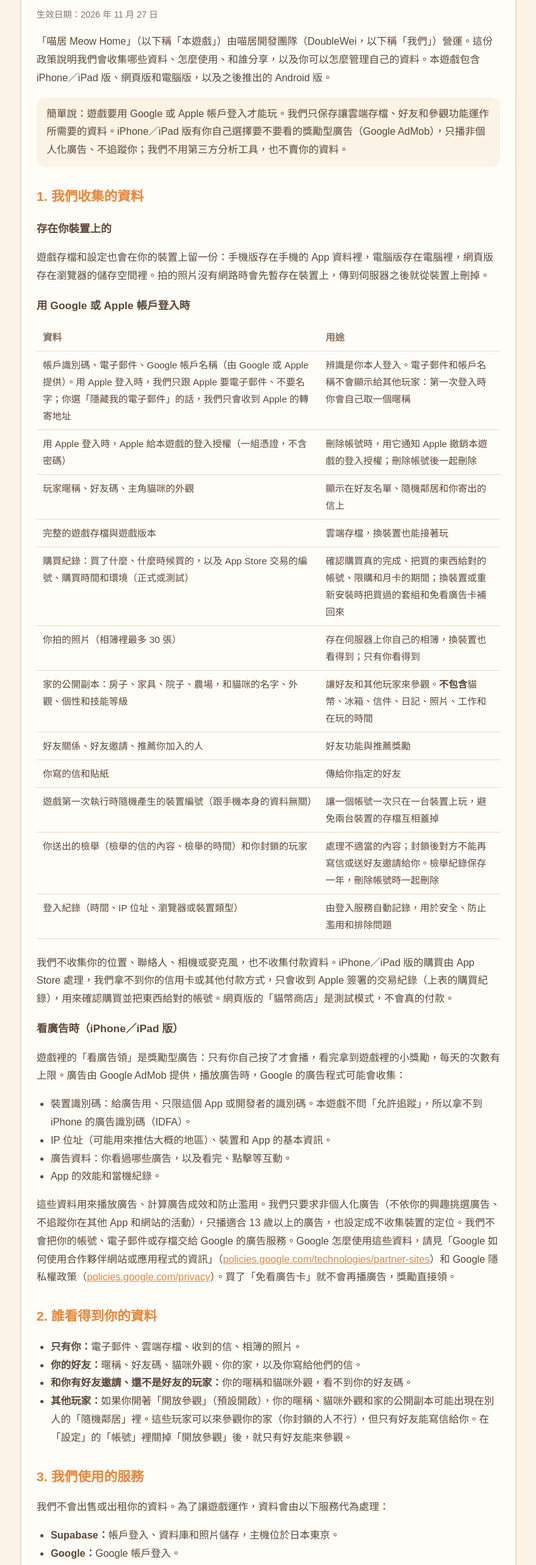
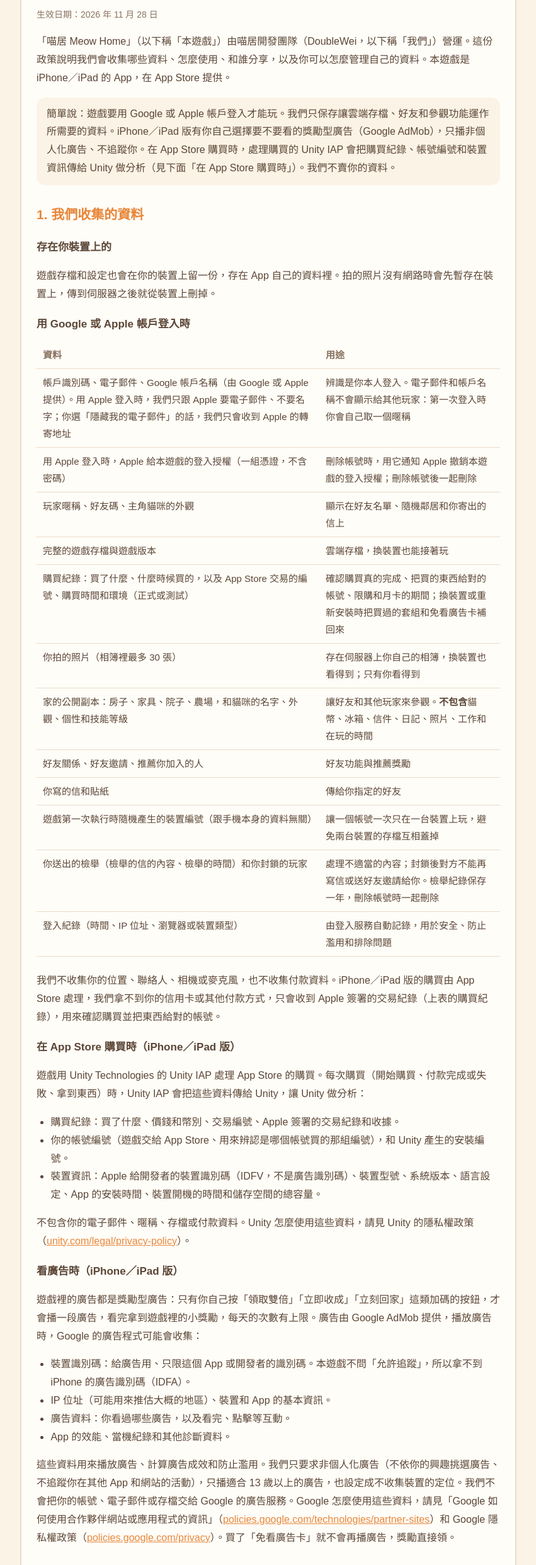
Before and after one commit to doublewei0724/doublewei0724.github.io, a plain HTML site: page privacy.html in a window 1280 px wide. Shown: the part 254-2739 px from the top of the page at 63% size, without its empty margins (214-1065 px from the left). Drawn offline with Linux system fonts and the light colour scheme.

Commit message:
官網 2026-11-27

```diff
--- a/privacy.html
+++ b/privacy.html
@@ -18,14 +18,14 @@
   </nav>
   <article>
     <h1>隱私權政策</h1>
-    <p class="muted">生效日期：2026 年 11 月 27 日</p>
+    <p class="muted">生效日期：2026 年 11 月 28 日</p>
 
-    <p>「喵居 Meow Home」（以下稱「本遊戲」）由喵居開發團隊（DoubleWei，以下稱「我們」）營運。這份政策說明我們會收集哪些資料、怎麼使用、和誰分享，以及你可以怎麼管理自己的資料。本遊戲包含 iPhone／iPad 版、網頁版和電腦版，以及之後推出的 Android 版。</p>
-    <div class="box">簡單說：遊戲要用 Google 或 Apple 帳戶登入才能玩。我們只保存讓雲端存檔、好友和參觀功能運作所需要的資料。iPhone／iPad 版有你自己選擇要不要看的獎勵型廣告（Google AdMob），只播非個人化廣告、不追蹤你；我們不用第三方分析工具，也不賣你的資料。</div>
+    <p>「喵居 Meow Home」（以下稱「本遊戲」）由喵居開發團隊（DoubleWei，以下稱「我們」）營運。這份政策說明我們會收集哪些資料、怎麼使用、和誰分享，以及你可以怎麼管理自己的資料。本遊戲是 iPhone／iPad 的 App，在 App Store 提供。</p>
+    <div class="box">簡單說：遊戲要用 Google 或 Apple 帳戶登入才能玩。我們只保存讓雲端存檔、好友和參觀功能運作所需要的資料。iPhone／iPad 版有你自己選擇要不要看的獎勵型廣告（Google AdMob），只播非個人化廣告、不追蹤你。在 App Store 購買時，處理購買的 Unity IAP 會把購買紀錄、帳號編號和裝置資訊傳給 Unity 做分析（見下面「在 App Store 購買時」）。我們不賣你的資料。</div>
 
     <h2>1. 我們收集的資料</h2>
     <h3>存在你裝置上的</h3>
-    <p>遊戲存檔和設定也會在你的裝置上留一份：手機版存在手機的 App 資料裡，電腦版存在電腦裡，網頁版存在瀏覽器的儲存空間裡。拍的照片沒有網路時會先暫存在裝置上，傳到伺服器之後就從裝置上刪掉。</p>
+    <p>遊戲存檔和設定也會在你的裝置上留一份，存在 App 自己的資料裡。拍的照片沒有網路時會先暫存在裝置上，傳到伺服器之後就從裝置上刪掉。</p>
     <h3>用 Google 或 Apple 帳戶登入時</h3>
     <div class="table-wrap"><table>
       <tr><th>資料</th><th>用途</th></tr>
@@ -42,14 +42,22 @@
       <tr><td>你送出的檢舉（檢舉的信的內容、檢舉的時間）和你封鎖的玩家</td><td>處理不適當的內容；封鎖後對方不能再寫信或送好友邀請給你。檢舉紀錄保存一年，刪除帳號時一起刪除</td></tr>
       <tr><td>登入紀錄（時間、IP 位址、瀏覽器或裝置類型）</td><td>由登入服務自動記錄，用於安全、防止濫用和排除問題</td></tr>
     </table></div>
-    <p>我們不收集你的位置、聯絡人、相機或麥克風，也不收集付款資料。iPhone／iPad 版的購買由 App Store 處理，我們拿不到你的信用卡或其他付款方式，只會收到 Apple 簽署的交易紀錄（上表的購買紀錄），用來確認購買並把東西給對的帳號。網頁版的「貓幣商店」是測試模式，不會真的付款。</p>
+    <p>我們不收集你的位置、聯絡人、相機或麥克風，也不收集付款資料。iPhone／iPad 版的購買由 App Store 處理，我們拿不到你的信用卡或其他付款方式，只會收到 Apple 簽署的交易紀錄（上表的購買紀錄），用來確認購買並把東西給對的帳號。</p>
+    <h3>在 App Store 購買時（iPhone／iPad 版）</h3>
+    <p>遊戲用 Unity Technologies 的 Unity IAP 處理 App Store 的購買。每次購買（開始購買、付款完成或失敗、拿到東西）時，Unity IAP 會把這些資料傳給 Unity，讓 Unity 做分析：</p>
+    <ul>
+      <li>購買紀錄：買了什麼、價錢和幣別、交易編號、Apple 簽署的交易紀錄和收據。</li>
+      <li>你的帳號編號（遊戲交給 App Store、用來辨認是哪個帳號買的那組編號），和 Unity 產生的安裝編號。</li>
+      <li>裝置資訊：Apple 給開發者的裝置識別碼（IDFV，不是廣告識別碼）、裝置型號、系統版本、語言設定、App 的安裝時間、裝置開機的時間和儲存空間的總容量。</li>
+    </ul>
+    <p>不包含你的電子郵件、暱稱、存檔或付款資料。Unity 怎麼使用這些資料，請見 Unity 的隱私權政策（<a href="https://unity.com/legal/privacy-policy">unity.com/legal/privacy-policy</a>）。</p>
     <h3>看廣告時（iPhone／iPad 版）</h3>
-    <p>遊戲裡的「看廣告領」是獎勵型廣告：只有你自己按了才會播，看完拿到遊戲裡的小獎勵，每天的次數有上限。廣告由 Google AdMob 提供，播放廣告時，Google 的廣告程式可能會收集：</p>
+    <p>遊戲裡的廣告都是獎勵型廣告：只有你自己按「領取雙倍」「立即收成」「立刻回家」這類加碼的按鈕，才會播一段廣告，看完拿到遊戲裡的小獎勵，每天的次數有上限。廣告由 Google AdMob 提供，播放廣告時，Google 的廣告程式可能會收集：</p>
     <ul>
       <li>裝置識別碼：給廣告用、只限這個 App 或開發者的識別碼。本遊戲不問「允許追蹤」，所以拿不到 iPhone 的廣告識別碼（IDFA）。</li>
       <li>IP 位址（可能用來推估大概的地區）、裝置和 App 的基本資訊。</li>
       <li>廣告資料：你看過哪些廣告，以及看完、點擊等互動。</li>
-      <li>App 的效能和當機紀錄。</li>
+      <li>App 的效能、當機紀錄和其他診斷資料。</li>
     </ul>
     <p>這些資料用來播放廣告、計算廣告成效和防止濫用。我們只要求非個人化廣告（不依你的興趣挑選廣告、不追蹤你在其他 App 和網站的活動），只播適合 13 歲以上的廣告，也設定成不收集裝置的定位。我們不會把你的帳號、電子郵件或存檔交給 Google 的廣告服務。Google 怎麼使用這些資料，請見「Google 如何使用合作夥伴網站或應用程式的資訊」（<a href="https://policies.google.com/technologies/partner-sites">policies.google.com/technologies/partner-sites</a>）和 Google 隱私權政策（<a href="https://policies.google.com/privacy">policies.google.com/privacy</a>）。買了「免看廣告卡」就不會再播廣告，獎勵直接領。</p>
 
@@ -62,18 +70,19 @@
     </ul>
 
     <h2>3. 我們使用的服務</h2>
-    <p>我們不會出售或出租你的資料。為了讓遊戲運作，資料會由以下服務代為處理：</p>
+    <p>我們不會出售或出租你的資料。為了讓遊戲運作，資料會由以下服務處理：</p>
     <ul>
       <li><b>Supabase：</b>帳戶登入、資料庫和照片儲存，主機位於日本東京。</li>
-      <li><b>Google：</b>Google 帳戶登入。</li>
+      <li><b>Google：</b>Google 帳戶登入。Google 的登入程式會記下你同意的登入授權，也可能用 IP 位址推估大概的地區，用來防止詐騙。</li>
       <li><b>Apple：</b>Apple 帳戶登入（使用 Apple 登入），以及 App Store 處理 iPhone／iPad 版的購買和付款。</li>
       <li><b>Google AdMob：</b>iPhone／iPad 版的獎勵型廣告（只播非個人化、適合 13 歲以上的廣告），會收集哪些資料請見上面「看廣告時」。</li>
-      <li><b>GitHub Pages：</b>提供網頁版和這些說明頁，會依一般網站的方式記錄連線資訊。</li>
+      <li><b>Unity Technologies（Unity IAP）：</b>處理 iPhone／iPad 版的 App Store 購買。購買時會把購買紀錄、帳號編號和裝置資訊傳給 Unity 做分析，請見上面「在 App Store 購買時」。</li>
+      <li><b>GitHub Pages：</b>提供官網（meowhome.app）和這些說明頁，會依一般網站的方式記錄連線資訊。</li>
     </ul>
     <p>你的資料可能會被傳到你所在國家以外的地方（例如日本）處理，這些服務都使用加密連線並設有存取控管。</p>
 
     <h2>4. 保存多久</h2>
-    <p>只要帳戶還在，我們就會保存上面的資料。刪除帳戶後，我們會立即刪除你的玩家資料、雲端存檔、購買紀錄、相簿的照片、公開的家、好友關係，以及你收到的信。你寄給別人的信會留在對方的信箱裡，但不會再顯示寄件人；已經收進對方遊戲裡的信會留在對方的存檔裡，無法收回。用 Apple 登入的帳戶，刪除時我們也會通知 Apple 撤銷本遊戲的登入授權（你也可以隨時自己停止：在 iPhone 的「設定」點你的名字，到「登入與安全性」的「使用 Apple 登入」裡找到喵居）。系統備份裡的副本最多會在 30 天內自動清除。為了防止同一個登入帳號重複領推薦獎勵，我們會保留登入帳號編號經過單向雜湊後的值（無法反推出是哪個帳號，也不含其他資料）。</p>
+    <p>只要帳戶還在，我們就會保存上面的資料。刪除帳戶後，我們會立即刪除你的玩家資料、雲端存檔、購買紀錄、相簿的照片、公開的家、好友關係，以及你收到的信。你寄給別人的信會留在對方的信箱裡，但不會再顯示寄件人；已經收進對方遊戲裡的信會留在對方的存檔裡，無法收回。別人檢舉過你寫的信，那筆檢舉（含信的內容）會保留到滿一年，用來處理不當內容。用 Apple 登入的帳戶，刪除時我們也會通知 Apple 撤銷本遊戲的登入授權（你也可以隨時自己停止：在 iPhone 的「設定」點你的名字，到「登入與安全性」的「使用 Apple 登入」裡找到喵居）。系統備份裡的副本最多會在 30 天內自動清除。為了防止同一個登入帳號重複領推薦獎勵，我們會保留登入帳號編號經過單向雜湊後的值（無法反推出是哪個帳號，也不含其他資料）。</p>
 
     <h2>5. 你的權利</h2>
     <ul>
@@ -87,7 +96,7 @@
     <p>資料都經由加密連線傳送。資料庫的每張表都設有權限規則，玩家只能存取自己的資料，以及好友願意分享的部分。裝置上保存的登入資訊經過加密，複製到別台裝置也無法使用。不過，網路上沒有百分之百安全的系統；如果發現問題，請立刻告訴我們。</p>
 
     <h2>7. 兒童</h2>
-    <p>本遊戲適合各年齡，但線上功能需要 Google 或 Apple 帳戶。未滿 13 歲（或你所在地法律規定的年齡）的兒童，請在家長或監護人同意下使用線上功能。如果我們發現在未經同意的情況下收集了兒童的資料，會盡快刪除。遊戲裡的廣告都是非個人化廣告，而且只播適合 13 歲以上的內容。</p>
+    <p>本遊戲的 App Store 分級是 13 歲以上，需要 Google 或 Apple 帳戶才能玩；未成年請在家長或監護人同意下使用。我們不會刻意收集未滿 13 歲兒童的資料，如果發現在未經家長或監護人同意的情況下收集了，會盡快刪除。遊戲裡的廣告都是非個人化廣告，而且只播適合 13 歲以上的內容。</p>
 
     <h2>8. 政策更新</h2>
     <p>政策內容如果有變更，我們會更新這個頁面上的生效日期；重大變更會在遊戲裡通知。</p>
```
Also changed, not shown: delete-account.html (+1 -0 lines), terms.html (+4 -4 lines).
